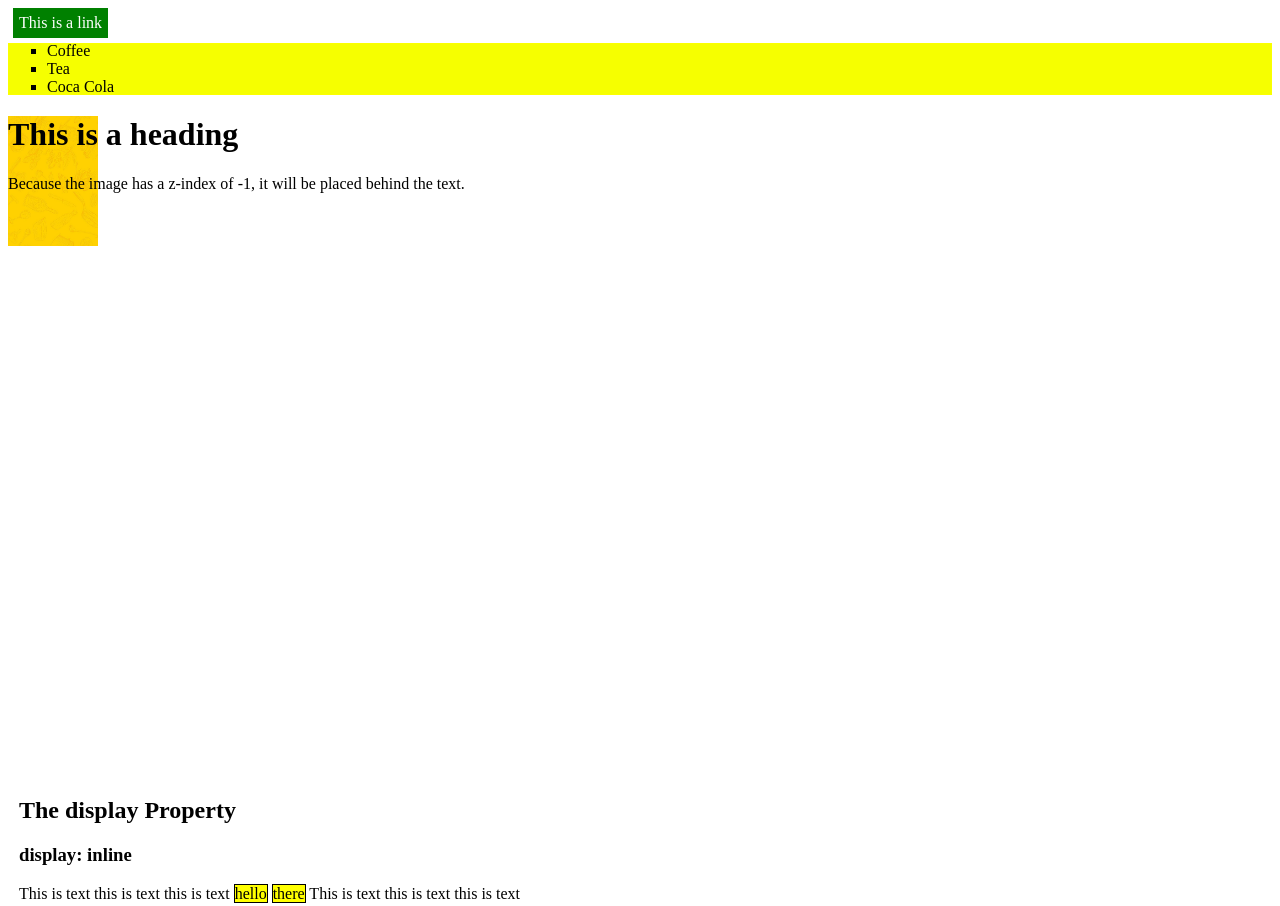
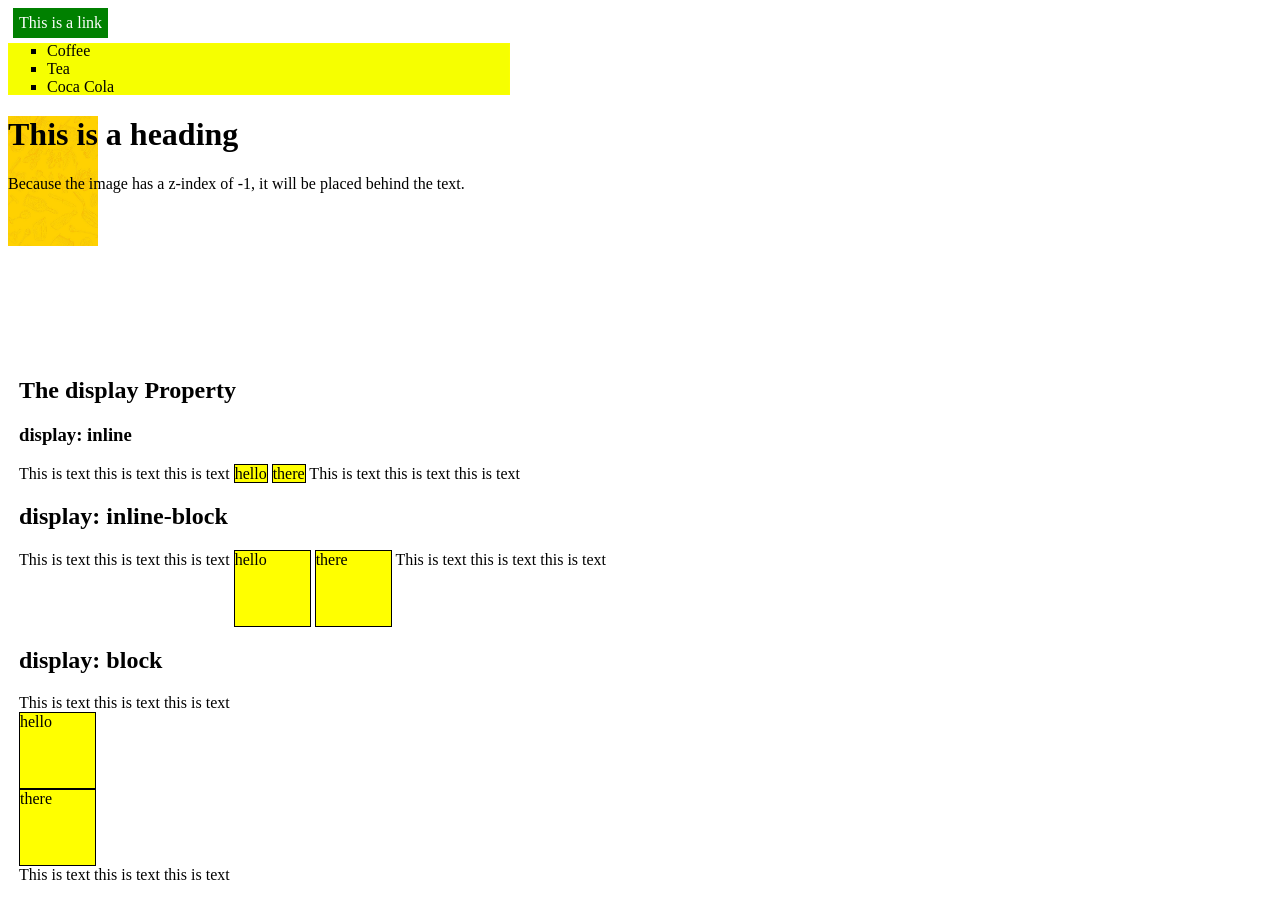
Before and after one commit to sahle-1996/Css-and-HTML, a plain HTML site: page index.html in a window 1280 px wide. Shown: the top 906 px of the page. Drawn offline with Linux system fonts and the light colour scheme.

Commit message:
Update index.css

```diff
--- a/index.css
+++ b/index.css
@@ -6,16 +6,14 @@
   padding: 5px;
   margin: 5px;
   color: white;
-  text
 }
 .Aone:hover{
   color: black;
-  border: green 1px solid;
+  border:green 1px solid;
   background-color: white;
   text-decoration: none;
-  text
+  border: 20px green 20px solid;
 }
-
 .Atwo{
   text-align:top;
   flex: inline-block;
@@ -23,6 +21,7 @@
   border: rgb(251, 255, 0) 1px solid;
   /* max-width: fit-content; */
   height: 50px;
+  width: 500px;
   padding: 0px;
   margin: 0px;
   color: rgb(0, 0, 0);
@@ -38,7 +37,7 @@
 .Athree {
   flex: inline-block;
   width: 532px;
-  height: 470px;
+  height: 50px;
   background-size: cover;
   background-repeat: no-repeat;
   background-position: left;
```
